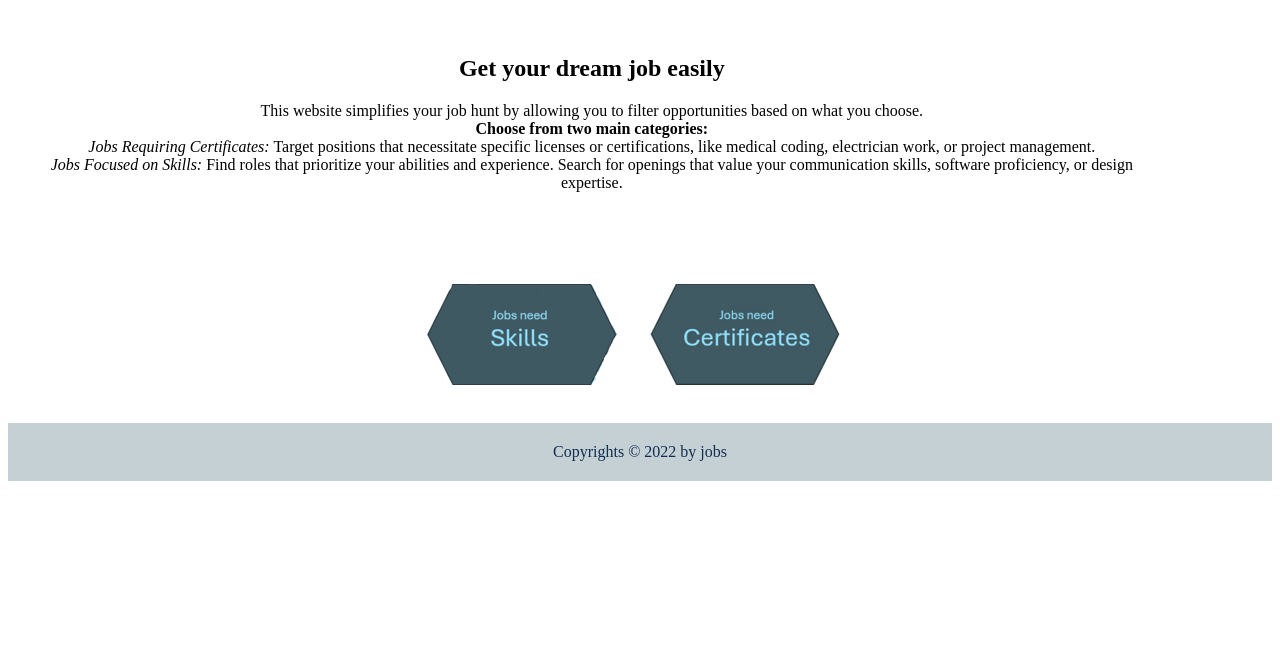
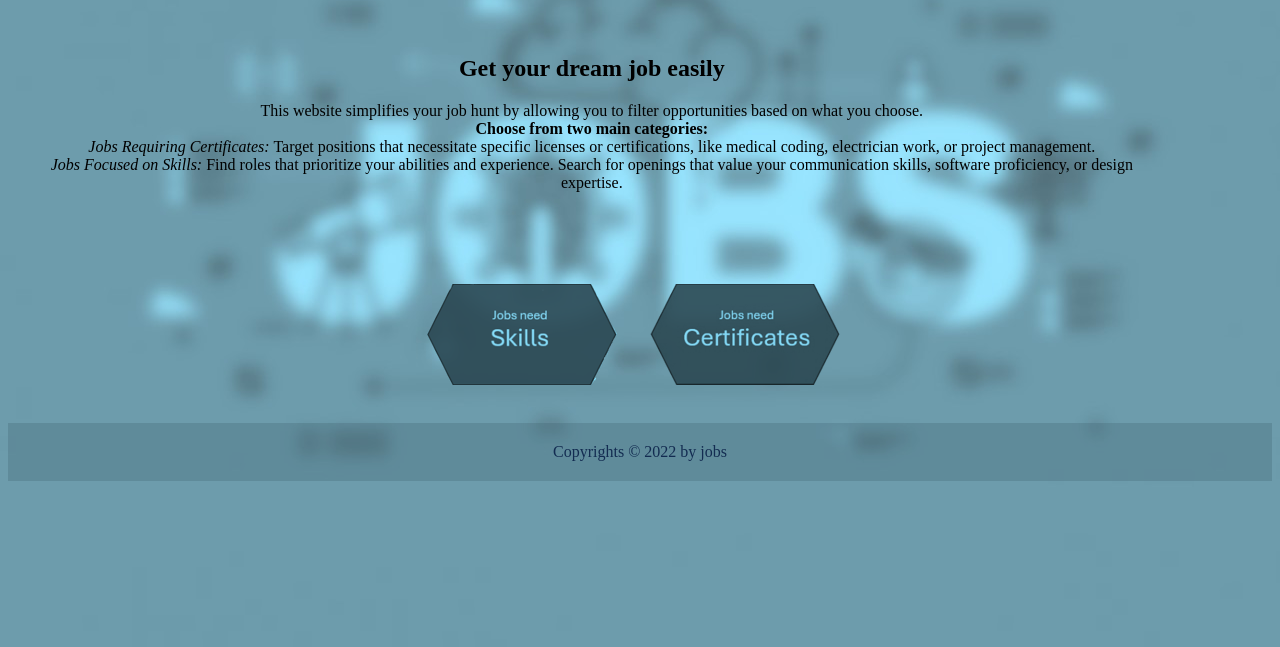
Before and after one commit to lilyan-awsan/Make-Your-Career, a plain HTML site: page index.html in a window 1280 px wide. Shown: the part 153-800 px from the top of the page. Drawn offline with Linux system fonts and the light colour scheme; files whose address does not match are found by name.

Commit message:
Update index.html

```diff
--- a/index.html
+++ b/index.html
@@ -15,7 +15,7 @@
 
 		body{
 
-				background-image: url("Imeges/Picture5.jpg");
+				background-image: url("Picture5.jpg");
 			}
 			.uu{
 
```
